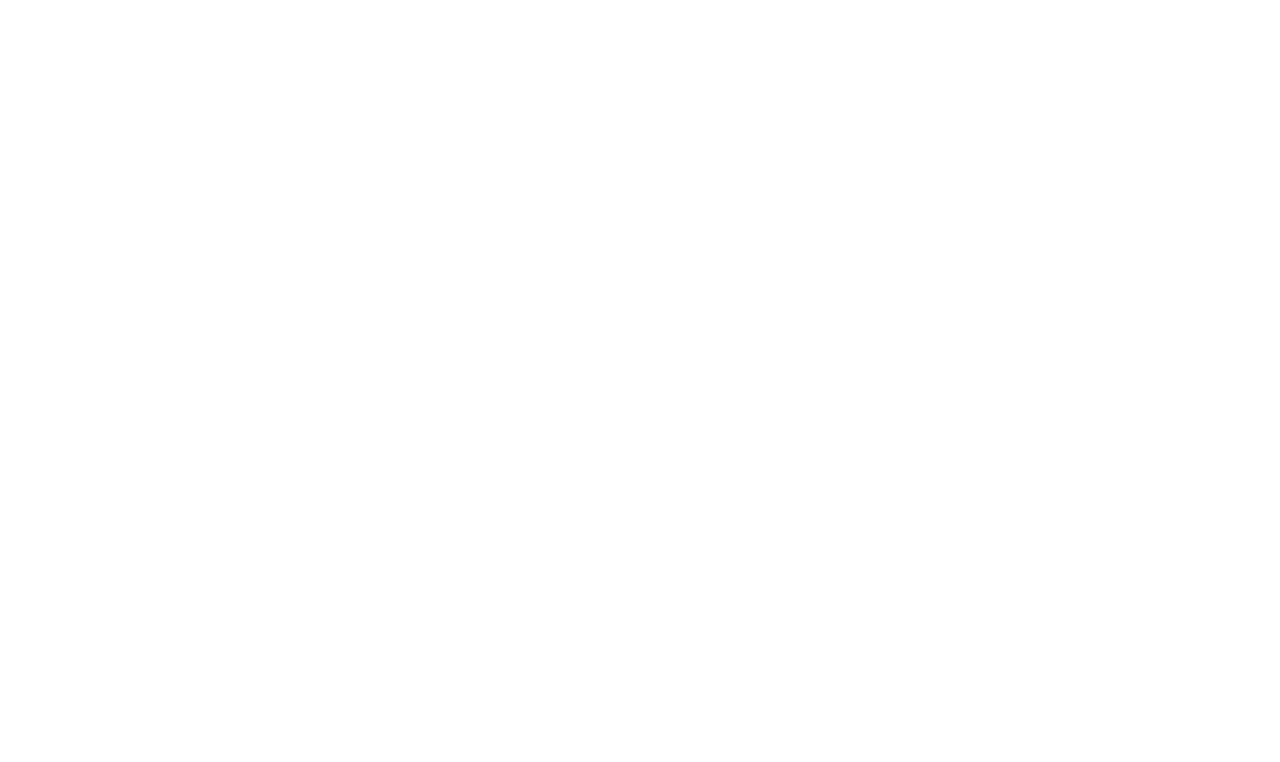
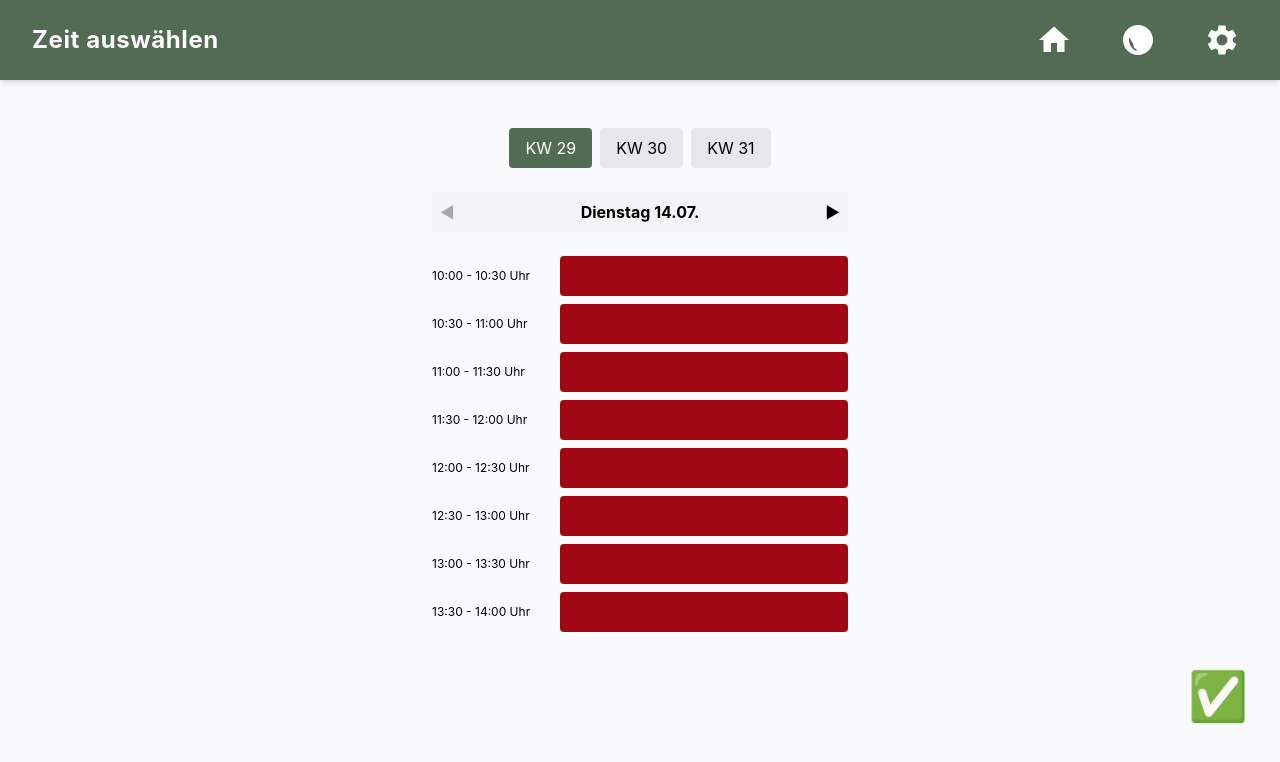
Before and after one commit to trini2006/tierheim, a Vue app in the folder frontend/: page /reservierung/zeitwahl in a window 1280 px wide. Before the commit this address had no page. Shown: the top 762 px of the page. Built offline with nearby package versions, Linux system fonts and the light colour scheme.

Commit message:
hundewahl für benutzer ist fertig und die zeitwahl auch

```diff
--- a/frontend/package.json
+++ b/frontend/package.json
@@ -19,6 +19,7 @@
   },
   "dependencies": {
     "@tailwindcss/vite": "^4.3.2",
+    "date-fns": "^4.4.0",
     "pinia": "^3.0.4",
     "vue": "^3.5.38",
     "vue-router": "^4.6.4"
--- a/frontend/src/views/beides/beschreibung.vue
+++ b/frontend/src/views/beides/beschreibung.vue
@@ -1,3 +1,6 @@
+<!--muss noch für admin gemacht werden, aber die vorherige
+      seiten sind noch nicht fertig-->
+
 <template>
   <div class="flex w-full h-full p-4 md:p-8">
     <!-- LINKS: Die Liste (auf Desktop sichtbar) -->
--- a/frontend/src/views/benutzer/hauptseiten/tierheim.vue
+++ b/frontend/src/views/benutzer/hauptseiten/tierheim.vue
@@ -66,13 +66,12 @@
   </div>
 
   <!-- Button -->
-  <button
-    @click="goToReservations"
-    class="flex items-center gap-2 bg-[#94A684] hover:bg-[#839573] text-gray-900 font-bold px-6 py-3 rounded-full text-sm shadow-sm transition-all active:scale-95"
-  >
-    <span>📅</span>
-    <span>zu den Terminen</span>
-  </button>
+  <RouterLink
+  to="/reservierung/zeitwahl"
+  class="bg-[#536B53] text-white px-6 py-2 rounded-lg hover:bg-[#3d4f3d] transition"
+>
+  zu den Terminen
+</RouterLink>
 </div>
 
       <!-- RECHTE SPALTE: Unsere Hunde -->
--- a/frontend/src/views/reservierung/hundewahl.vue
+++ b/frontend/src/views/reservierung/hundewahl.vue
@@ -1,3 +1,81 @@
 <template>
-  <div>Platzhalter für diese Seite</div>
+  <div class="max-w-md mx-auto p-4 space-y-6 pb-24">
+    <!-- RANDOM HUND VORSCHLAG -->
+    <h2 class="text-xl font-bold">Unser Vorschlag</h2>
+    <div v-if="randomDog" @click="selectDog(randomDog)" class="bg-[#BFCABF] p-4 rounded-xl cursor-pointer">
+      <div class="flex gap-4">
+        <img :src="randomDog.image" class="w-24 h-24 rounded-lg object-cover" />
+        <div>
+          <h3 class="text-lg font-bold">{{ randomDog.name }}</h3>
+          <p class="text-sm">{{ randomDog.breed }} • {{ randomDog.age }} Jahre, {{ randomDog.gender }}</p>
+          <div class="flex gap-2 mt-2">
+            <span v-for="tag in randomDog.tags" :key="tag" class="bg-white/50 px-2 py-0.5 rounded-full text-xs">{{ tag }}</span>
+          </div>
+        </div>
+      </div>
+    </div>
+
+    <!-- SUCHE -->
+    <div class="relative">
+      <input v-model="searchQuery" type="text" placeholder="Suche nach Name..."
+             class="w-full p-3 rounded-full bg-gray-200 pl-10" />
+    </div>
+
+    <!-- LISTE FREIER HUNDE -->
+    <h2 class="text-xl font-bold">Freie Hunde</h2>
+    <div v-for="dog in filteredDogs" :key="dog.id" @click="selectDog(dog)"
+         class="bg-[#BFCABF] p-4 rounded-xl cursor-pointer flex gap-4">
+      <img :src="dog.image" class="w-24 h-24 rounded-lg object-cover" />
+      <div class="flex-grow">
+        <h3 class="text-lg font-bold">{{ dog.name }}</h3>
+        <p class="text-sm">{{ dog.breed }} • {{ dog.age }} Jahre, {{ dog.gender }}</p>
+        <div class="flex gap-2 mt-2">
+          <span v-for="tag in dog.tags" :key="tag" class="bg-white/50 px-2 py-0.5 rounded-full text-xs">{{ tag }}</span>
+        </div>
+      </div>
+      <div :class="['w-4 h-4 rounded-full mt-2', dog.color]" />
+    </div>
+
+    <!-- HILFE BUTTON -->
+    <button class="fixed bottom-20 right-8 bg-gray-600 text-white w-12 h-12 rounded-full font-bold text-xl shadow-lg">?</button>
+  </div>
 </template>
+
+<script setup>
+import { ref, computed, onMounted } from 'vue'
+import { useRouter } from 'vue-router'
+
+const router = useRouter()
+const searchQuery = ref('')
+const terminData = ref(null)
+
+// Beispiel-Datenbank
+const allDogs = [
+  { id: 1, name: 'Dark', breed: 'Mischling', age: 7, gender: 'Rüde', tags: ['ruhig', 'zurückhaltend'], color: 'bg-orange-500', image: 'https://via.placeholder.com/150' },
+  { id: 2, name: 'Richy', breed: 'Labrador', age: 4, gender: 'Rüde', tags: ['freundlich', 'Kinder'], color: 'bg-green-500', image: 'https://via.placeholder.com/150' },
+  { id: 3, name: 'Xina', breed: 'Bully-Mix', age: 6, gender: 'Hündin', tags: ['freundlich', 'Leinenzug'], color: 'bg-orange-500', image: 'https://via.placeholder.com/150' }
+]
+
+onMounted(() => {
+  const data = localStorage.getItem('terminData')
+  if (data) terminData.value = JSON.parse(data)
+})
+
+// Logik: Hier würden wir normalerweise gegen ein Backend filtern
+const filteredDogs = computed(() => {
+  return allDogs.filter(dog =>
+    dog.name.toLowerCase().includes(searchQuery.value.toLowerCase())
+  )
+})
+
+const randomDog = computed(() => allDogs[Math.floor(Math.random() * allDogs.length)])
+
+const selectDog = (dog) => {
+  // Übergibt den Hund zusammen mit den Zeit-Daten an die nächste Seite
+  localStorage.setItem('bookingFinal', JSON.stringify({
+    ...terminData.value,
+    dog: dog
+  }))
+  router.push('/reservierung/ueberpruefen')
+}
+</script>
--- a/frontend/src/views/reservierung/zeitwahl.vue
+++ b/frontend/src/views/reservierung/zeitwahl.vue
@@ -1,3 +1,142 @@
 <template>
-  <div>Platzhalter für diese Seite</div>
+  <div class="max-w-md mx-auto p-4 space-y-6">
+    <!-- KW Auswahl -->
+    <div class="flex gap-2 justify-center">
+      <button
+        v-for="kw in weeks"
+        :key="kw.number"
+        @click="selectWeek(kw)"
+        :class="['px-4 py-2 rounded', selectedWeek.number === kw.number ? 'bg-[#536B53] text-white' : 'bg-gray-200']"
+      >
+        KW {{ kw.number }}
+      </button>
+    </div>
+
+    <!-- Tag Auswahl mit dynamisch ausgegrauten Pfeilen -->
+    <div class="flex justify-between items-center bg-gray-100 p-2 rounded">
+      <button
+        @click="changeDay(-1)"
+        :disabled="isToday"
+        :class="{'opacity-30 cursor-not-allowed': isToday}"
+      >◀</button>
+      <span class="font-bold">{{ format(currentDate, 'EEEE dd.MM.', { locale: de }) }}</span>
+      <button
+        @click="changeDay(1)"
+        :disabled="isEndOfWeek"
+        :class="{'opacity-30 cursor-not-allowed': isEndOfWeek}"
+      >▶</button>
+    </div>
+
+    <!-- Zeitblöcke 10:00 - 14:00 Uhr -->
+    <div class="space-y-2">
+      <div v-for="(slot, index) in timeSlots" :key="slot.start" class="flex items-center gap-4">
+        <span class="text-xs w-28">{{ slot.start }} - {{ slot.end }} Uhr</span>
+        <button
+          @click="toggleSlot(slot, index)"
+          :disabled="slot.booked || isPastTime(slot)"
+          :class="['flex-grow h-10 rounded transition-colors',
+            (slot.booked || isPastTime(slot)) ? 'bg-red-800 cursor-not-allowed' :
+            selectedIndices.includes(index) ? 'bg-green-600' : 'bg-gray-300']"
+        ></button>
+      </div>
+    </div>
+
+    <button @click="saveAndContinue" class="fixed bottom-20 right-8 text-5xl">✅</button>
+  </div>
 </template>
+
+<script setup>
+import { ref, computed } from 'vue'
+import { useRouter } from 'vue-router'
+import { addDays, subDays, getISOWeek, startOfWeek, endOfWeek, addWeeks, format, startOfToday, isSameDay, isBefore, parse } from 'date-fns'
+import { de } from 'date-fns/locale'
+
+const router = useRouter()
+const today = startOfToday()
+const currentDate = ref(today)
+
+// --- ZEITBLÖCKE GENERIEREN ---
+const generateSlots = () => {
+  const starts = ['10:00', '10:30', '11:00', '11:30', '12:00', '12:30', '13:00', '13:30'];
+  return starts.map(start => {
+    const [h, m] = start.split(':');
+    const endMinutes = parseInt(m) + 30;
+    const endHour = endMinutes === 60 ? parseInt(h) + 1 : parseInt(h);
+    const endMinuteStr = endMinutes === 60 ? '00' : '30';
+    return {
+      start,
+      end: `${endHour.toString().padStart(2, '0')}:${endMinuteStr}`,
+      booked: Math.random() < 0.2
+    };
+  });
+};
+
+const timeSlots = ref(generateSlots());
+
+// --- KALENDER LOGIK ---
+const weeks = [0, 1, 2].map(i => ({
+  number: getISOWeek(addWeeks(today, i)),
+  startDate: startOfWeek(addWeeks(today, i), { weekStartsOn: 1 })
+}));
+const selectedWeek = ref(weeks[0]);
+
+const isToday = computed(() => isSameDay(currentDate.value, today));
+const isEndOfWeek = computed(() => {
+  const end = endOfWeek(selectedWeek.value.startDate, { weekStartsOn: 1 });
+  return isSameDay(currentDate.value, end);
+});
+
+const selectWeek = (kw) => {
+  selectedWeek.value = kw;
+  currentDate.value = kw.startDate < today ? today : kw.startDate;
+  timeSlots.value = generateSlots();
+  selectedIndices.value = [];
+};
+
+const changeDay = (dir) => {
+  const nextDate = dir > 0 ? addDays(currentDate.value, 1) : subDays(currentDate.value, 1);
+  if (nextDate >= today && nextDate >= selectedWeek.value.startDate && nextDate <= endOfWeek(selectedWeek.value.startDate, { weekStartsOn: 1 })) {
+    currentDate.value = nextDate;
+    timeSlots.value = generateSlots();
+    selectedIndices.value = [];
+  }
+};
+
+// --- AUSWAHL LOGIK ---
+const selectedIndices = ref([]);
+
+const isPastTime = (slot) => {
+  if (!isSameDay(currentDate.value, today)) return false;
+  const now = new Date();
+  const slotTime = parse(slot.start, 'HH:mm', new Date());
+  return isBefore(slotTime, now);
+};
+
+const toggleSlot = (slot, index) => {
+  if (selectedIndices.value.includes(index)) {
+    if (index === Math.min(...selectedIndices.value) || index === Math.max(...selectedIndices.value)) {
+      selectedIndices.value = selectedIndices.value.filter(i => i !== index);
+    }
+  } else {
+    if (selectedIndices.value.length === 0) {
+      selectedIndices.value.push(index);
+    } else {
+      const min = Math.min(...selectedIndices.value);
+      const max = Math.max(...selectedIndices.value);
+      if (index === min - 1 || index === max + 1) selectedIndices.value.push(index);
+    }
+  }
+};
+
+const saveAndContinue = () => {
+  if (selectedIndices.value.length > 0) {
+    const sorted = [...selectedIndices.value].sort((a,b) => a-b);
+    localStorage.setItem('terminData', JSON.stringify({
+      date: format(currentDate.value, 'yyyy-MM-dd'),
+      start: timeSlots.value[sorted[0]].start,
+      end: timeSlots.value[sorted[sorted.length-1]].end
+    }));
+    router.push('/reservierung/hundewahl');
+  }
+};
+</script>
```
Also changed, not shown: frontend/src/router.js (+29 -105 lines), 1 other file (tests, documents, lock files or other folders).
